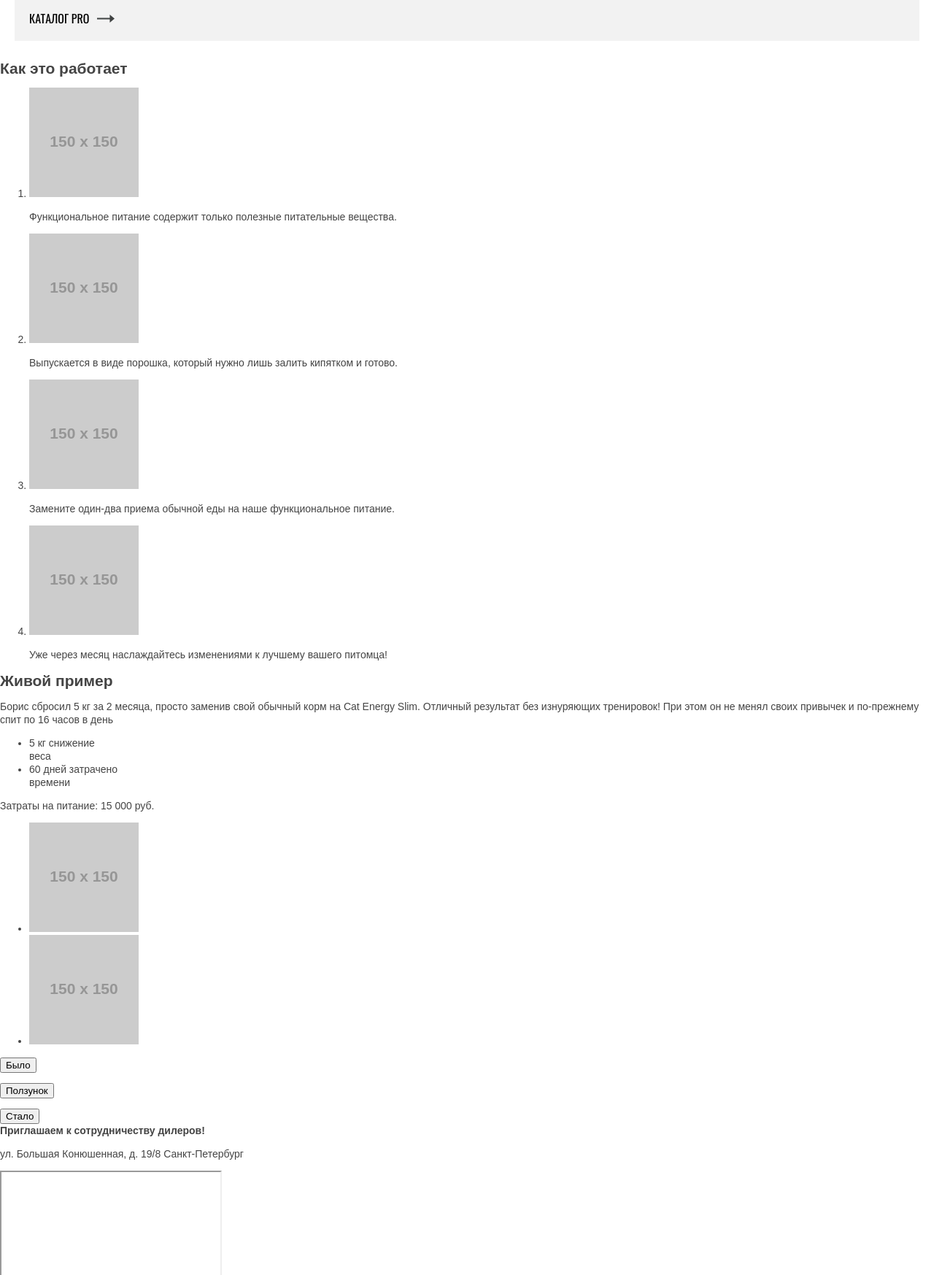
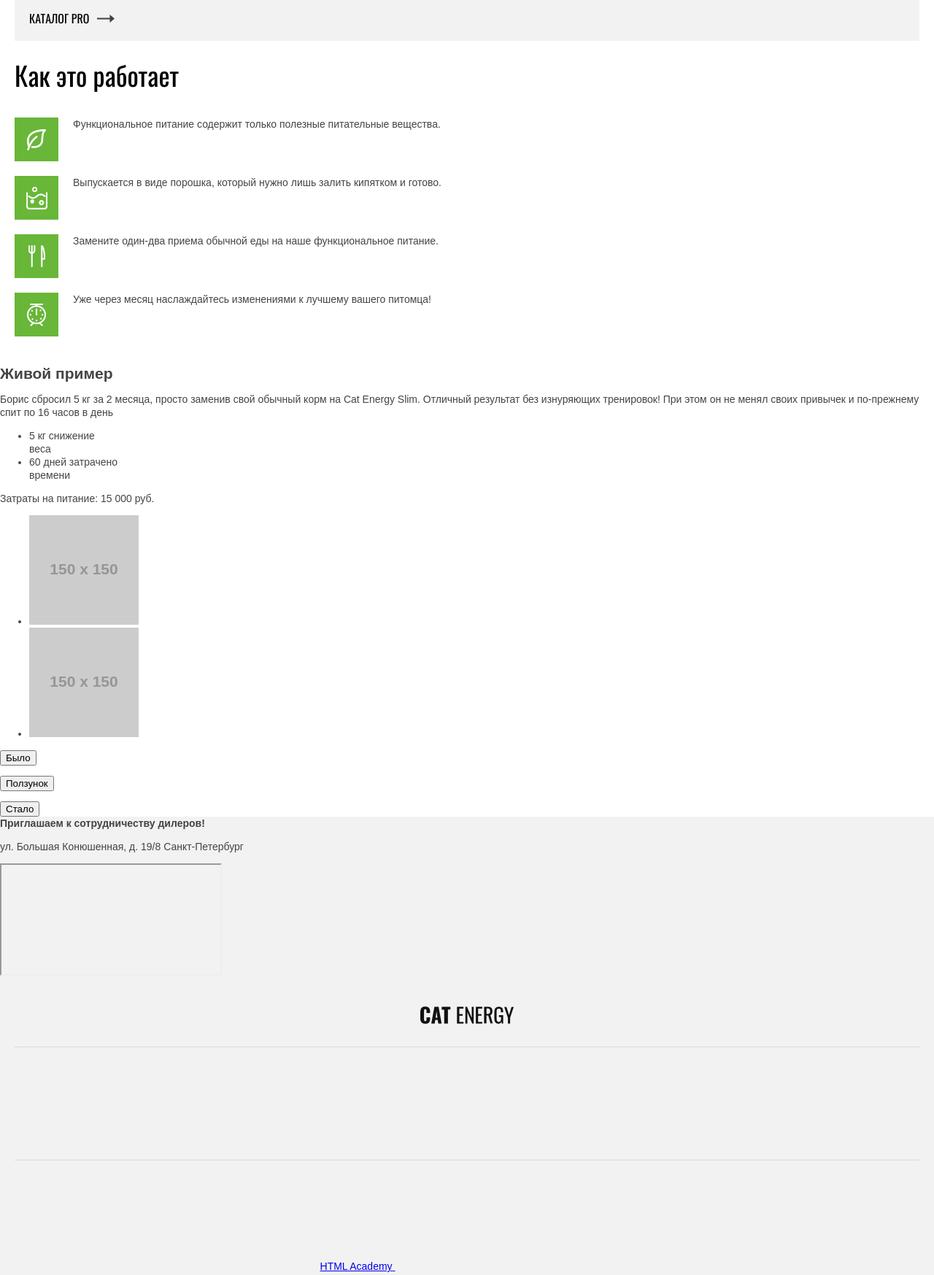
Before and after one commit to Beilor-dev/1079599-cat-energy-18, a website: page source/index.html in a window 1280 px wide. Shown: the part 1303-3050 px from the top of the page at 73% size. Drawn offline with nearby package versions, Linux system fonts and the light colour scheme; files that its build step writes are made by us from their sources; grey boxes are pictures that could not be loaded; placeholder pictures from the web are drawn by us.

Commit message:
Продолжаю верстать index v3 добавил блоки spec, social, page-footer

```diff
--- a/source/index.html
+++ b/source/index.html
@@ -66,22 +66,10 @@
         <div class="specification__wrapper">
           <h2 class="specification__title">Как это работает</h2>
           <ol class="specification__list">
-            <li class="specification__item">
-              <img class="specification__item-icon" src="https://via.placeholder.com/150x150" alt="Функциональное питание">
-              <p>Функциональное питание содержит только полезные питательные вещества.</p>
-            </li>
-            <li class="specification__item">
-              <img class="specification__item-icon" src="https://via.placeholder.com/150x150" alt="Способ приготовления">
-              <p>Выпускается в виде порошка, который нужно лишь залить кипятком и готово.</p>
-            </li>
-            <li class="specification__item">
-              <img class="specification__item-icon" src="https://via.placeholder.com/150x150" alt="Замена на функциональное питание">
-              <p>Замените один-два приема обычной еды на наше функциональное питание.</p>
-            </li>
-            <li class="specification__item">
-              <img class="specification__item-icon" src="https://via.placeholder.com/150x150" alt="Наслаждайтесь изменениями">
-              <p>Уже через месяц наслаждайтесь изменениями к лучшему вашего питомца!</p>
-            </li>
+            <li class="specification__item specification__item--helpful">Функциональное питание содержит только полезные питательные вещества.</li>
+            <li class="specification__item specification__item--comfy">Выпускается в виде порошка, который нужно лишь залить кипятком и готово.</li>
+            <li class="specification__item specification__item--simply">Замените один-два приема обычной еды на наше функциональное питание.</li>
+            <li class="specification__item specification__item--quick">Уже через месяц наслаждайтесь изменениями к лучшему вашего питомца!</li>
           </ol>
         </div>
       </section>
@@ -133,17 +121,26 @@
       </section>
       <div class="page-footer__wrapper">
       <a class="page-footer__logo" href="#">
-        <img src="https://via.placeholder.com/150x150" alt="Cat Energy">
+        <img src="img/logo-text.svg" width="128" height="24" alt="Cat Energy">
       </a>
       <ul class="page-footer__social social">
         <li class="social__item">
-          <a class="social__link" href="#">Мы в Вконтакте</a>
+          <a class="social__link social__link--vk" href="#">
+            <span class="visually-hidden">Мы в Вконтакте</span>
+            <svg viewBox=""></svg>
+          </a>
         </li>
         <li class="social__item">
-          <a class="social__link" href="#">Мы в Инстаграм</a>
+          <a class="social__link social__link--insta" href="#">
+            <span class="visually-hidden">Мы в Инстаграм</span>
+            <svg></svg>
+          </a>
         </li>
         <li class="social__item">
-          <a class="social__link" href="#">Мы в Фейсбук</a>
+          <a class="social__link social__link--fb" href="#">
+            <span class="visually-hidden">Мы в Фейсбук</span>
+            <svg></svg>
+          </a>
         </li>
       </ul>
       <a class="page-footer__copyright copyright" href="#">
--- /dev/null
+++ b/source/less/blocks/page-footer.less
@@ -0,0 +1,29 @@
+.page-footer {
+  background-color: @bg-3;
+}
+
+.page-footer__wrapper {
+  display: flex;
+  flex-direction: column;
+  align-items: center;
+  box-sizing: border-box;
+  margin-right: auto;
+  margin-left: auto;
+  padding: 38px 20px 22px;
+}
+
+.page-footer__logo {
+  margin-bottom: 27px;
+
+  &:hover {
+      opacity: 0.8;
+  }
+
+  &:active {
+      opacity: 0.6;
+  }
+}
+
+.page-footer__social {
+  margin-bottom: 22px;
+}
--- /dev/null
+++ b/source/less/blocks/social.less
@@ -0,0 +1,26 @@
+.social {
+  display: flex;
+  justify-content: center;
+  align-items: center;
+  box-sizing: border-box;
+  min-width: 100%;
+  min-height: 64px;
+  padding: 0 82px 0 73px;
+  margin: 0;
+
+  list-style: none;
+
+  border-top: 1px solid #d9d9d9;
+  border-bottom: 1px solid #d9d9d9;
+}
+
+.social__item {
+
+    &:nth-child(1) {
+        margin-right: 37px;
+    }
+
+    &:nth-child(2) {
+        margin-right: 40px;
+    }
+}
--- /dev/null
+++ b/source/less/blocks/specification.less
@@ -0,0 +1,75 @@
+.specification {
+  margin-bottom: 42px;
+}
+
+.specification__wrapper {
+  box-sizing: border-box;
+  margin-left: auto;
+  margin-right: auto;
+  padding: 0 20px;
+}
+
+.specification__title {
+  margin: 0;
+  margin-bottom: 40px;
+
+  font-weight: 400;
+  font-size: 36px;
+  line-height: 36px;
+  font-family: @font;
+  color: @color-2;
+}
+
+.specification__list {
+  margin: 0;
+  padding: 0;
+
+  list-style: none;
+}
+
+.specification__item {
+  position: relative;
+
+  min-height: 60px;
+  margin-bottom: 20px;
+  padding-left: 80px;
+
+  &:last-child {
+      margin-bottom: 0;
+  }
+
+  &::before {
+      content: "";
+
+      position: absolute;
+      top: 0;
+      left: 0;
+
+      width: 60px;
+      height: 60px;
+
+      background-color: #68b738;
+      background-repeat: no-repeat;
+      background-position: center;
+  }
+
+  &--helpful::before {
+      background-image: url(../img/icon-helpful.png);
+      background-size: 26px 29px;
+  }
+
+  &--comfy::before {
+      background-image: url(../img/icon-comfy.png);
+      background-size: 29px 31px;
+  }
+
+  &--simply::before {
+      background-image: url(../img/icon-simply.png);
+      background-size: 23px 30px;
+  }
+
+  &--quick::before {
+      background-image: url(../img/icon-quick.png);
+      background-size: 26px 31px;
+  }
+}
--- a/source/less/style.less
+++ b/source/less/style.less
@@ -67,3 +67,6 @@ body {
 @import "blocks/reclame.less";
 @import "blocks/button.less";
 @import "blocks/power-supply.less";
+@import "blocks/specification.less";
+@import "blocks/page-footer.less";
+@import "blocks/social.less";
```
Also changed, not shown: source/img/advantage-comfy@1x.png (renamed from source/img/advantage-powder@1x.png), source/img/advantage-helpful@1x.png (renamed from source/img/advantage-leaf@1x.png), source/img/advantage-quick@1x.png (renamed from source/img/advantage-clock@1x.png), source/img/advantage-simply@1x.png (renamed from source/img/advantage-dining@1x.png), source/img/icon-comfy.png (added), source/img/icon-helpful.png (added), source/img/icon-quick.png (added), source/img/icon-simply.png (added).
